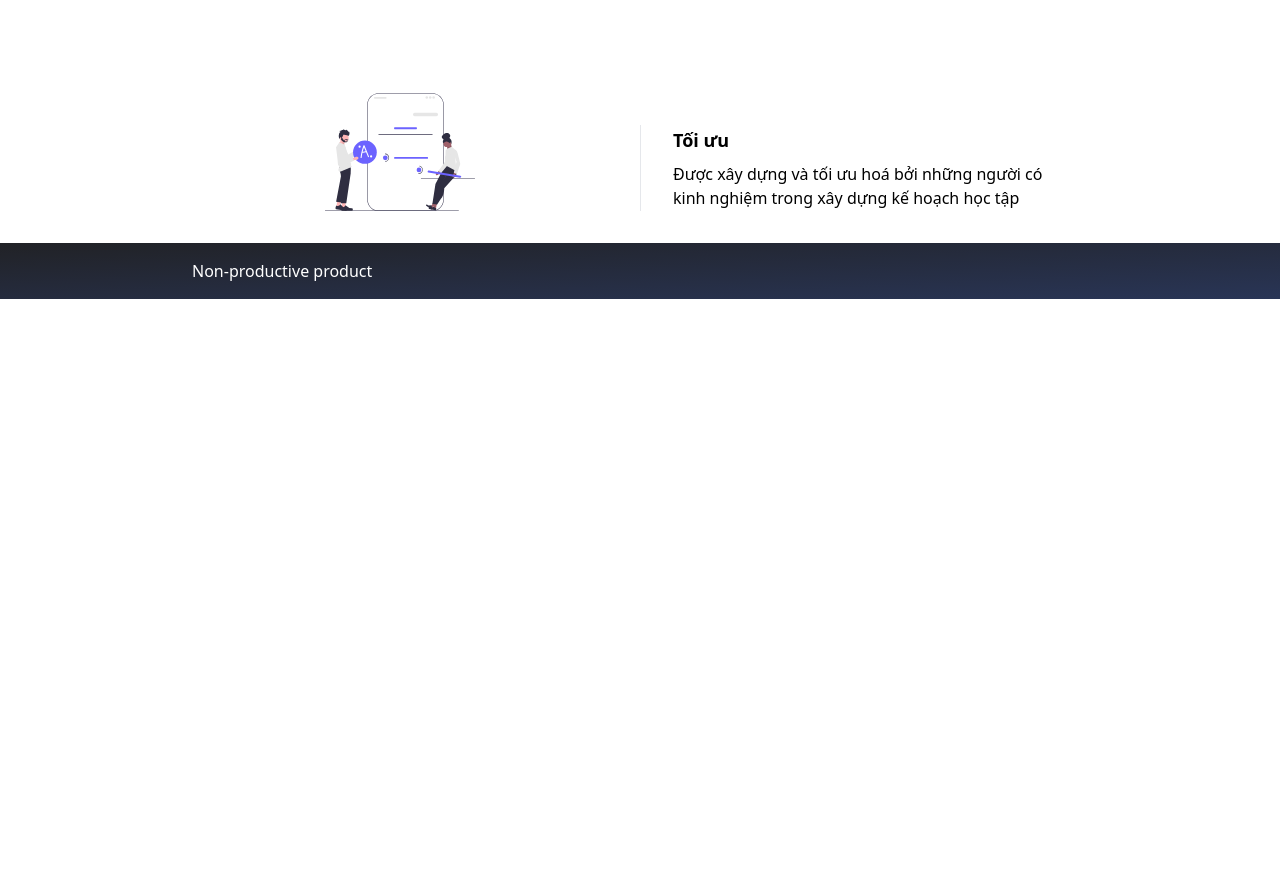
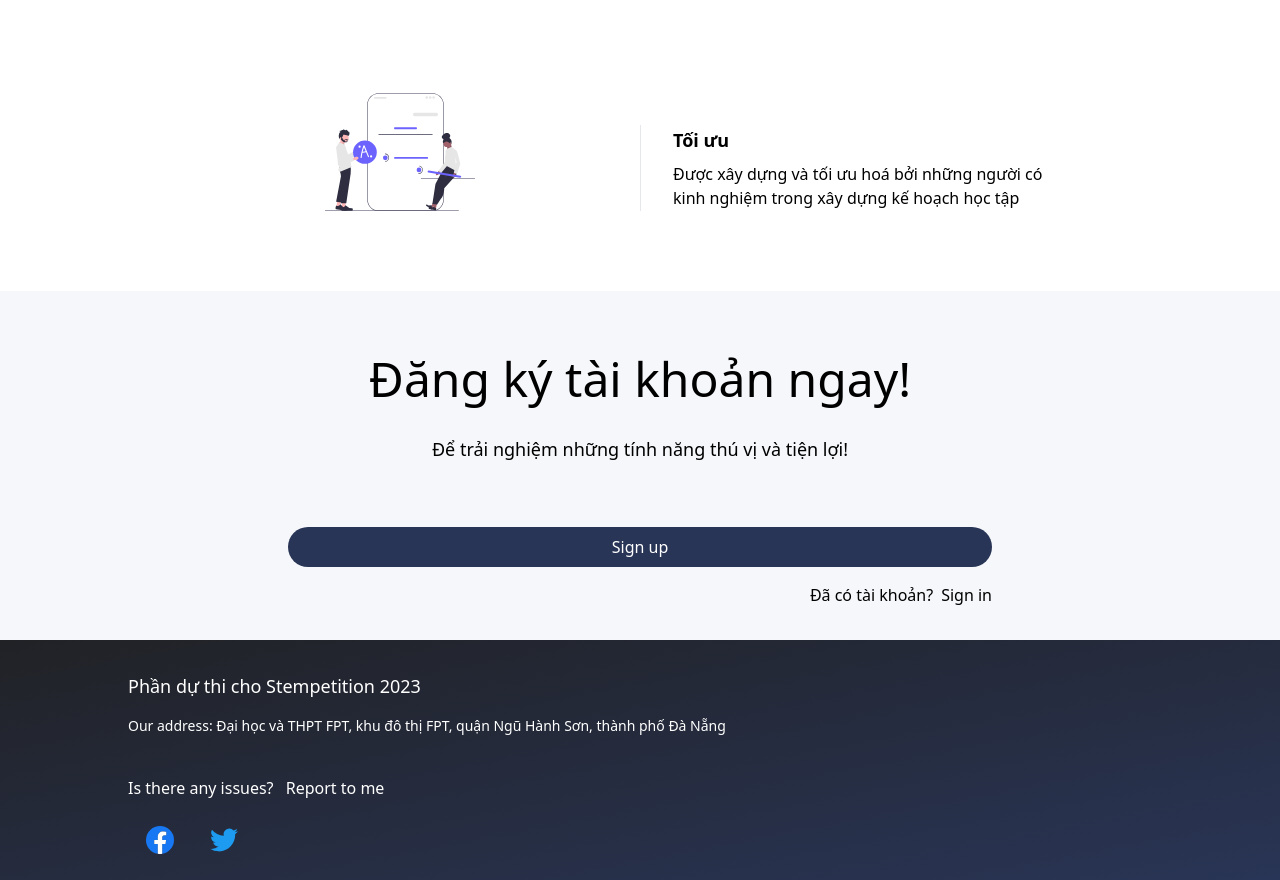
Before and after one commit to pth3231/stempetition2023, a plain HTML site: page index.html in a window 1280 px wide. Shown: the part 1556-2436 px from the top of the page. Before the commit the page ends 1855 px from the top, so only its background shows below. Drawn offline with nearby package versions, Linux system fonts and the light colour scheme.

Commit message:
index.html released

```diff
--- a/index.html
+++ b/index.html
@@ -1,5 +1,5 @@
 <!DOCTYPE html>
-<html lang="en">
+<html lang="vi">
 <head>
     <meta charset="UTF-8">
     <meta http-equiv="X-UA-Compatible" content="IE=edge">
@@ -102,12 +102,39 @@
             </div>
         </div>
     </main>
-    <footer class="md:flex py-4 px-8 md:px-24 lg:px-48  bg-gradient-to-br from-matte-black to-matte-dark-blue mt-4 text-white">
-        <div>
-            <h1>Non-productive product</h1>
+    <div class="flex flex-col mt-16 bg-grey align-middle py-8 px-10 md:px-20 lg:px-48">
+        <h1 class="flex text-4xl md:text-5xl justify-center py-8">Đăng ký tài khoản ngay!</h1>
+        <p class="flex justify-center text-lg">Để trải nghiệm những tính năng thú vị và tiện lợi!</p>
+        <div class="flex flex-col mt-16 px-24">
+            <a href="#" class="flex px-6 py-2 rounded-full bg-matte-dark-blue text-white
+             hover:bg-matte-blue duration-200 justify-center">Sign up</a>
+             <p class="flex mt-4 justify-end">Đã có tài khoản?
+                <a href="#" class="ml-2 border-b border-grey hover:border-matte-black duration-200">Sign in</a>
+            </p>
         </div>
-        <div>
-
+    </div>
+    <footer class="flex flex-col lg:flex-row py-4 px-8 md:px-16 lg:px-32 bg-gradient-to-br from-matte-black to-matte-dark-blue text-white">
+        <div class="mt-4">
+            <div class="">
+                <h1 class="text-lg">Phần dự thi cho Stempetition 2023</h1>
+                <p class="text-sm mt-4">
+                    Our address:
+                    <span>
+                        Đại học và THPT FPT, khu đô thị FPT, quận Ngũ Hành Sơn, thành phố Đà Nẵng
+                    </span>
+                    <br/>
+                    <br/>
+                    <br/>
+                    <div>
+                        Is there any issues?
+                        <a href="https://github.com/pth3231/stempetition2023/issues/new" class="ml-2 hover:border-b hover:border-white duration-200">Report to me</a>
+                    </div>
+                </p>
+            </div>
+            <div class="flex mt-4">
+                <a href="#" class="mx-4 my-2"><img src="./svgs/facebook-svgrepo-com.svg" alt="Facebook" class="w-8"/></a>
+                <a href="#" class="mx-4 my-2"><img src="./svgs/twitter-svgrepo-com.svg" alt="Twitter" class="w-8"/></a>
+            </div>
         </div>
     </footer>
 </body>
```
Also changed, not shown: svgs/facebook-svgrepo-com.svg (added), svgs/twitter-svgrepo-com.svg (added).
